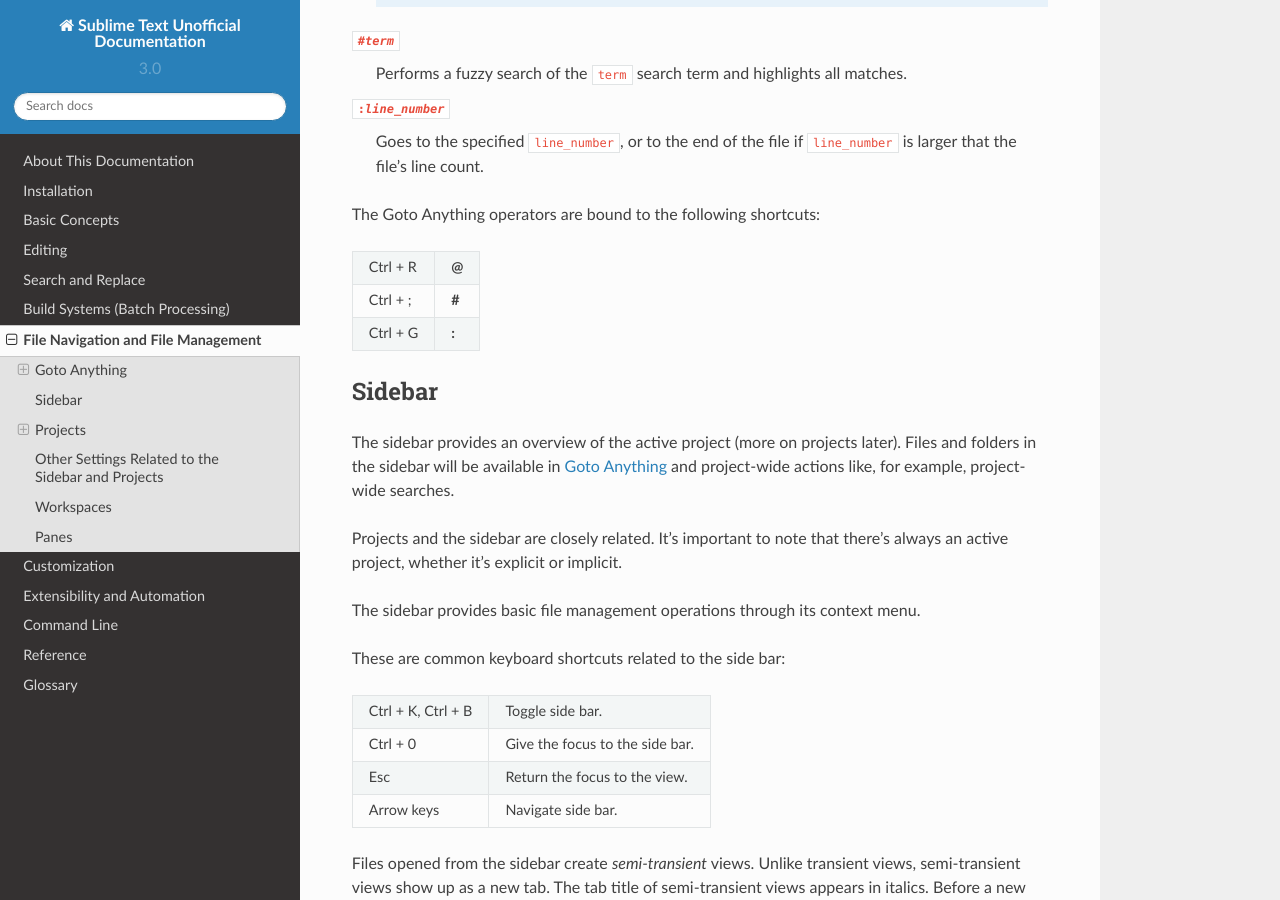
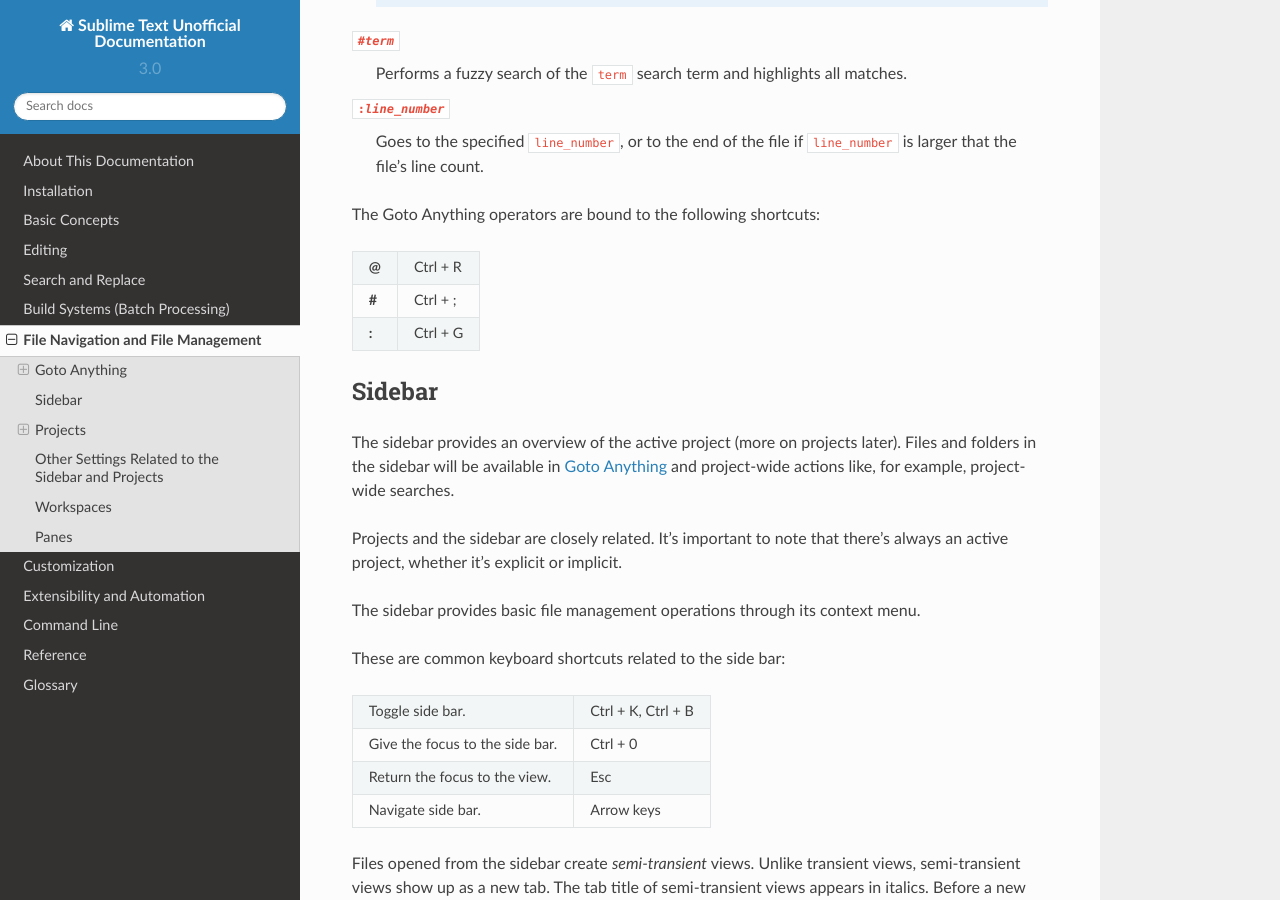
Before and after one commit to guillermooo/sublime-undocs, a Sphinx documentation site: the page built from source/file_management/file_management.rst, in a window 1280 px wide and 900 px high, scrolled down 1724 px. Built offline with Sphinx 7.4.7 and the Read the Docs theme 2.0.0, drawn with Linux system fonts in a browser that asks for light colours; some of the changed text lies outside the part shown.

Commit message:
unify ad nauseam

```diff
--- a/source/file_management/file_management.rst
+++ b/source/file_management/file_management.rst
@@ -24,11 +24,11 @@
 
 Keyboard shortcuts related to Goto Anything:
 
-+-----------------------+------------------------+
-| Ctrl + P              | Open Goto Anything     |
-+-----------------------+------------------------+
-| Esc                   | Dismiss transient view |
-+-----------------------+------------------------+
++------------------------+------------------------+
+| Open Goto Anything     | Ctrl + P               |
++------------------------+------------------------+
+| Dismiss transient view | Esc                    |
++------------------------+------------------------+
 
 As you type into Goto Anything's input area,
 names of files in the current project
@@ -98,13 +98,13 @@
 The Goto Anything operators
 are bound to the following shortcuts:
 
-+-----------------------+----------+
-| Ctrl + R              | **@**    |
-+-----------------------+----------+
-| Ctrl + ;              | **#**    |
-+-----------------------+----------+
-| Ctrl + G              | **:**    |
-+-----------------------+----------+
++--------+-----------+
+| **@**  | Ctrl + R  |
++--------+-----------+
+| **#**  | Ctrl + ;  |
++--------+-----------+
+| **:**  | Ctrl + G  |
++--------+-----------+
 
 .. _fm-sidebar:
 
@@ -132,15 +132,15 @@
 These are common keyboard shortcuts
 related to the side bar:
 
-+-----------------------+-----------------------------------------------------------+
-| Ctrl + K, Ctrl + B    | Toggle side bar.                                          |
-+-----------------------+-----------------------------------------------------------+
-| Ctrl + 0              | Give the focus to the side bar.                           |
-+-----------------------+-----------------------------------------------------------+
-| Esc                   | Return the focus to the view.                             |
-+-----------------------+-----------------------------------------------------------+
-| Arrow keys            | Navigate side bar.                                        |
-+-----------------------+-----------------------------------------------------------+
++----------------------------------+-----------------------+
+| Toggle side bar.                 | Ctrl + K, Ctrl + B    |
++----------------------------------+-----------------------+
+| Give the focus to the side bar.  | Ctrl + 0              |
++----------------------------------+-----------------------+
+| Return the focus to the view.    | Esc                   |
++----------------------------------+-----------------------+
+| Navigate side bar.               | Arrow keys            |
++----------------------------------+-----------------------+
 
 Files opened from the sidebar
 create *semi-transient* views.
@@ -378,9 +378,9 @@
 using default keyboard shortcuts:
 
 +-----------------------+--------------------+
-| Ctrl+K, Ctrl+↑        | Create new pane    |
+| Create new pane       | Ctrl+K, Ctrl+↑     |
 +-----------------------+--------------------+
-| Ctrl+K, Ctrl+↓        | Close active pane  |
+| Close active pane     | Ctrl+K, Ctrl+↓     |
 +-----------------------+--------------------+
 
 Further pane management commands
```
